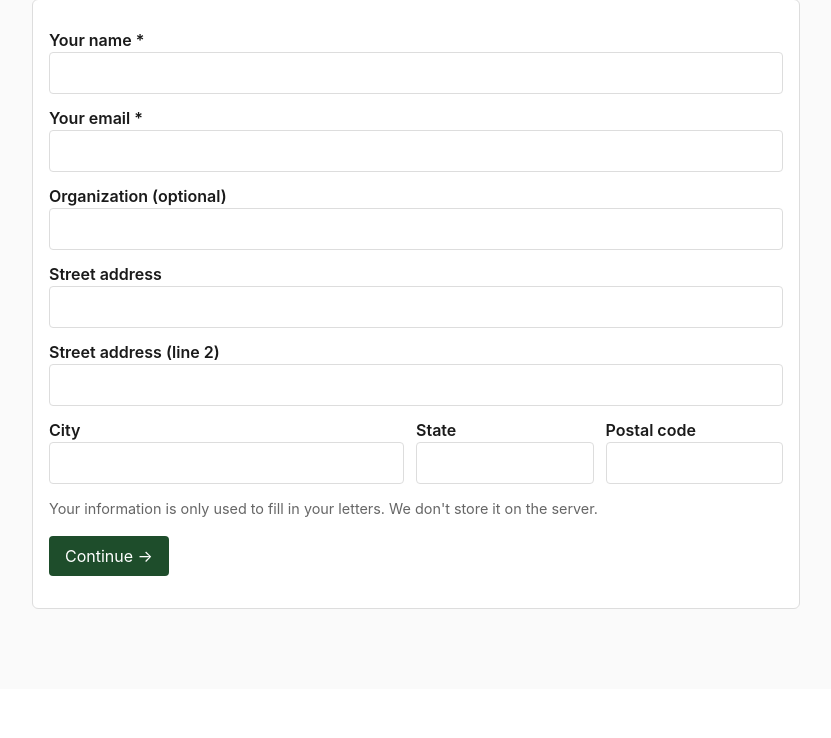
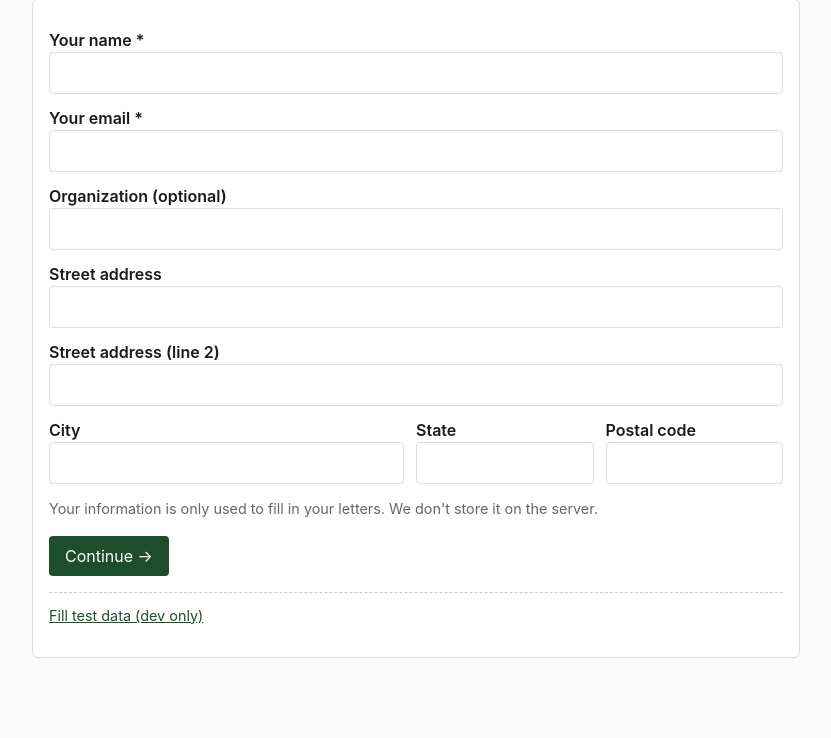
Before and after one commit to dprodger/lexington_alarm, a Flask app: template campaign_tooling/app/templates/public/campaign.html in a window 1280 px wide. Shown: the part 227-965 px from the top of the page, without its empty margins (224-1055 px from the left). Before the commit the page ends 836 px from the top, so only its background shows below. Run offline with Flask 3, Linux system fonts and the light colour scheme; the template is opened without the code that fills it, so the values that code supplies are empty.

Commit message:
Add dev-only test-data fill link to writer info form
A "Fill test data (dev only)" link below the Continue button populates the
form with a generic CT writer (Test Writer / Hartford, CT 06106) so the
public flow can be exercised without retyping every time.

Marked with DEV-ONLY comments at both the link and the script block;
remove both before launch.

Co-Authored-By: Claude Opus 4.7 (1M context) <noreply@anthropic.com>

```diff
--- a/campaign_tooling/app/templates/public/campaign.html
+++ b/campaign_tooling/app/templates/public/campaign.html
@@ -39,5 +39,31 @@
   </div>
   <p class="muted">Your information is only used to fill in your letters. We don't store it on the server.</p>
   <p><button type="submit">Continue &rarr;</button></p>
+
+  {# DEV-ONLY test helper. Delete this block (and the matching script below) before launch. #}
+  <p class="muted" style="border-top: 1px dashed #ccc; padding-top: 0.75rem;">
+    <a href="#" id="dev-fill-test">Fill test data (dev only)</a>
+  </p>
 </form>
+
+{# DEV-ONLY: remove with the link above #}
+<script>
+  document.getElementById("dev-fill-test")?.addEventListener("click", function (e) {
+    e.preventDefault();
+    const fields = {
+      name: "Test Writer",
+      email: "test@example.com",
+      organization: "",
+      street1: "123 Main Street",
+      street2: "",
+      city: "Hartford",
+      state: "CT",
+      postal_code: "06106",
+    };
+    for (const [name, value] of Object.entries(fields)) {
+      const el = document.querySelector(`input[name="${name}"]`);
+      if (el) el.value = value;
+    }
+  });
+</script>
 {% endblock %}
```
